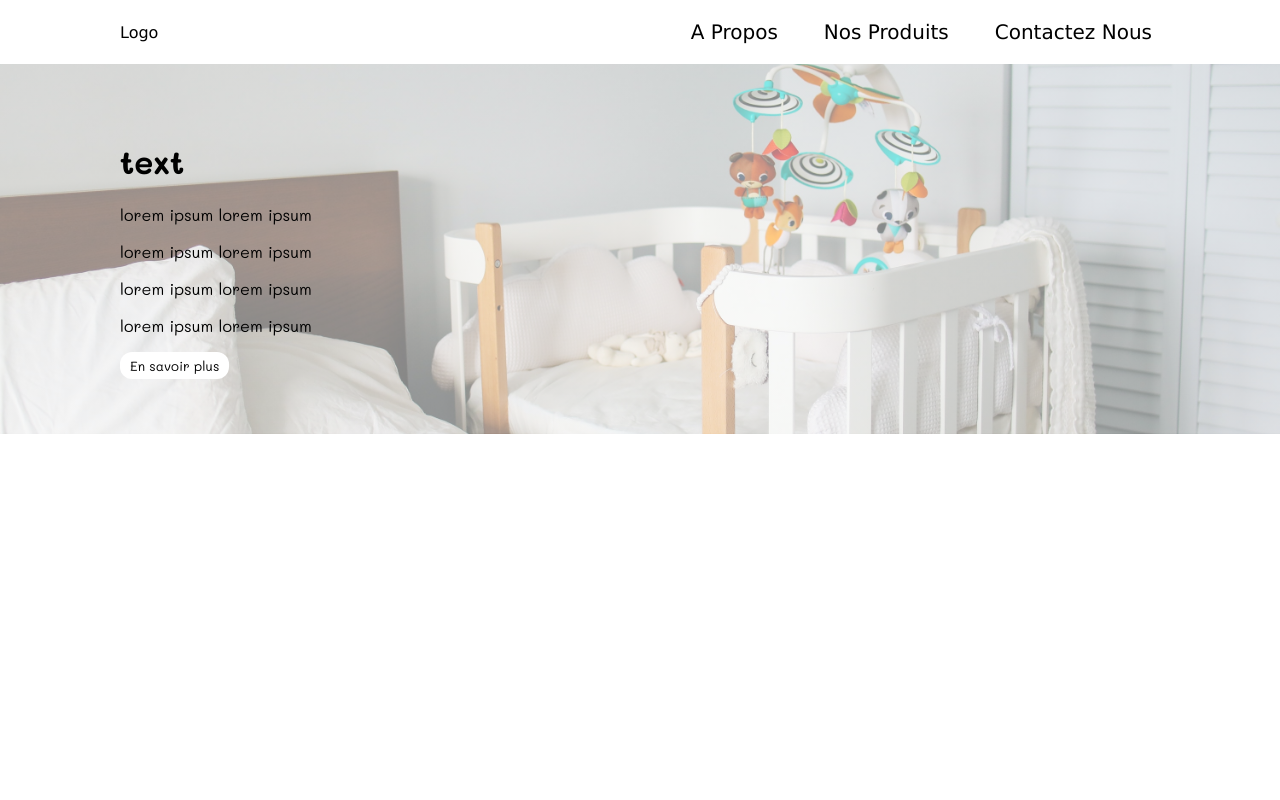
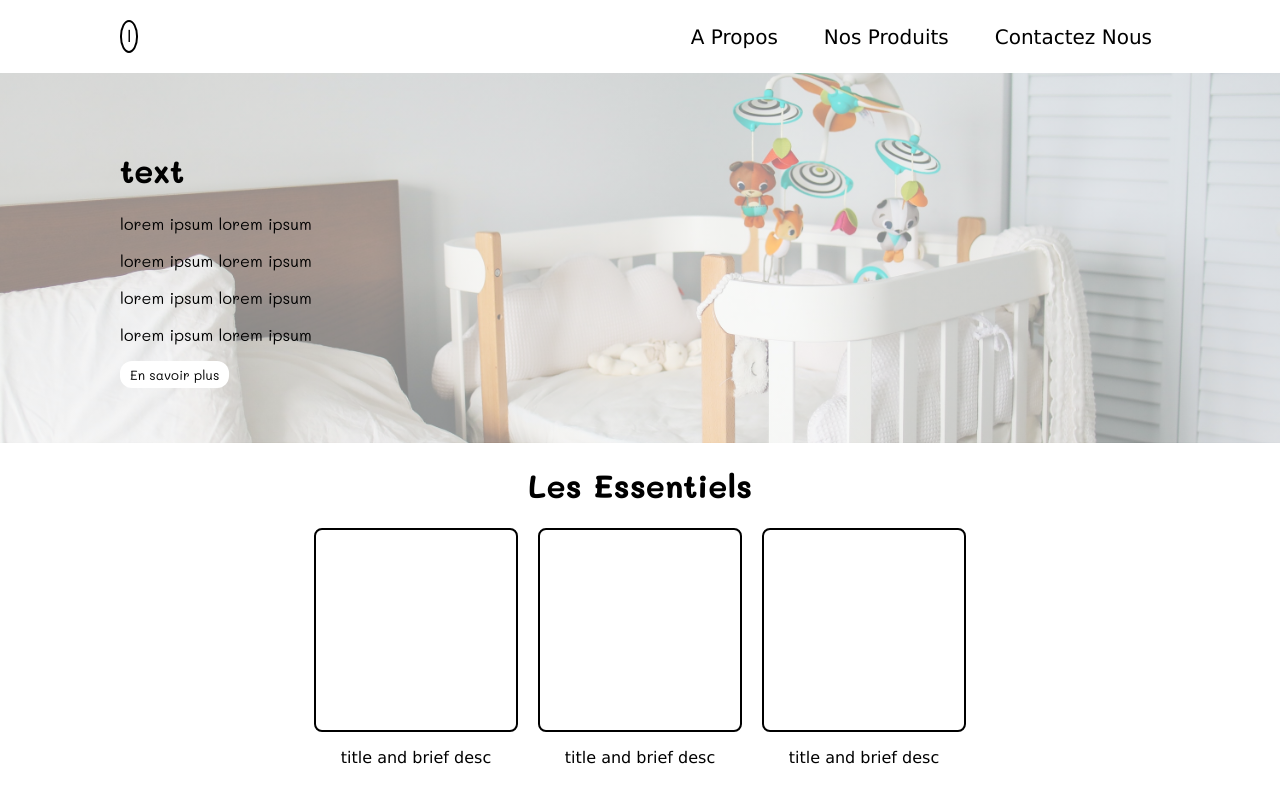
Before and after one commit to zguessous/bientotaumonde, a plain HTML site: page index.html in a window 1280 px wide. Drawn offline with Linux system fonts and the light colour scheme.

Commit message:
second section

```diff
--- a/index.html
+++ b/index.html
@@ -14,8 +14,7 @@
     <div class="intro">
         <div class="header">
             <div class="logo">
-                Logo
-                <img src="" alt="">
+                l
             </div>
             <div class="links">
                 <ul>
@@ -43,7 +42,23 @@
     </div>
 
     <div class="products">
-
+        <div class="prod-title">
+            <h1>Les Essentiels</h1>
+        </div>
+        <div class="prod-cards">
+            <div class="card">
+                <div class="img-box"></div>
+                <p>title and brief desc</p>
+            </div>
+            <div class="card">
+                <div class="img-box"></div>
+                <p>title and brief desc</p>
+            </div>
+            <div class="card">
+                <div class="img-box"></div>
+                <p>title and brief desc</p>
+            </div>
+        </div>
     </div>
 
     <div class="reviews">
--- a/style.css
+++ b/style.css
@@ -3,6 +3,8 @@ body {
     font-family: 'Lucida Sans', 'Lucida Sans Regular', 'Lucida Grande', 'Lucida Sans Unicode', Geneva, Verdana, sans-serif ;
 }
 .intro {
+    display: flex;
+    flex-direction: column;
 }
 .header {
     display: flex;
@@ -11,9 +13,12 @@ body {
     padding: 20px 120px;
 }
 .logo {
-
+    background-image: none;
+    border-radius: 50%;
+    padding: 5px 5px;
+    border: 2px solid black;
 }
-ul {
+.links ul {
     list-style-type: none;
     display: flex;
     align-items: center;
@@ -21,7 +26,7 @@ ul {
     margin: 0;
     padding: 0;
 }
-a {
+.links a {
     font-size: 20px;
     color: black;
     padding: 8px;
@@ -46,9 +51,31 @@ a {
     padding: 5px 10px;
     font-family: 'Mali', cursive, sans-serif;;
 }
-.btn-info:hover {background: lightsteelblue;}
+.btn-info:hover {
+    background: lightsteelblue;
+}
 .products {
     display: flex;
+    flex-direction: column;
+    align-items: center;
+}
+.prod-title{
+    font-family: 'Mali', cursive, sans-serif;
+}
+.prod-cards {
+    display: flex;
+    gap: 20px;
+}
+.card{
+    display: flex;
+    flex-direction: column;
+    align-items: center;
+}
+.img-box{
+    border-radius: 8px;
+    border: 2px solid black;
+    width: 200px;
+    height: 200px;
 }
 .reviews {
     display: flex;
```
